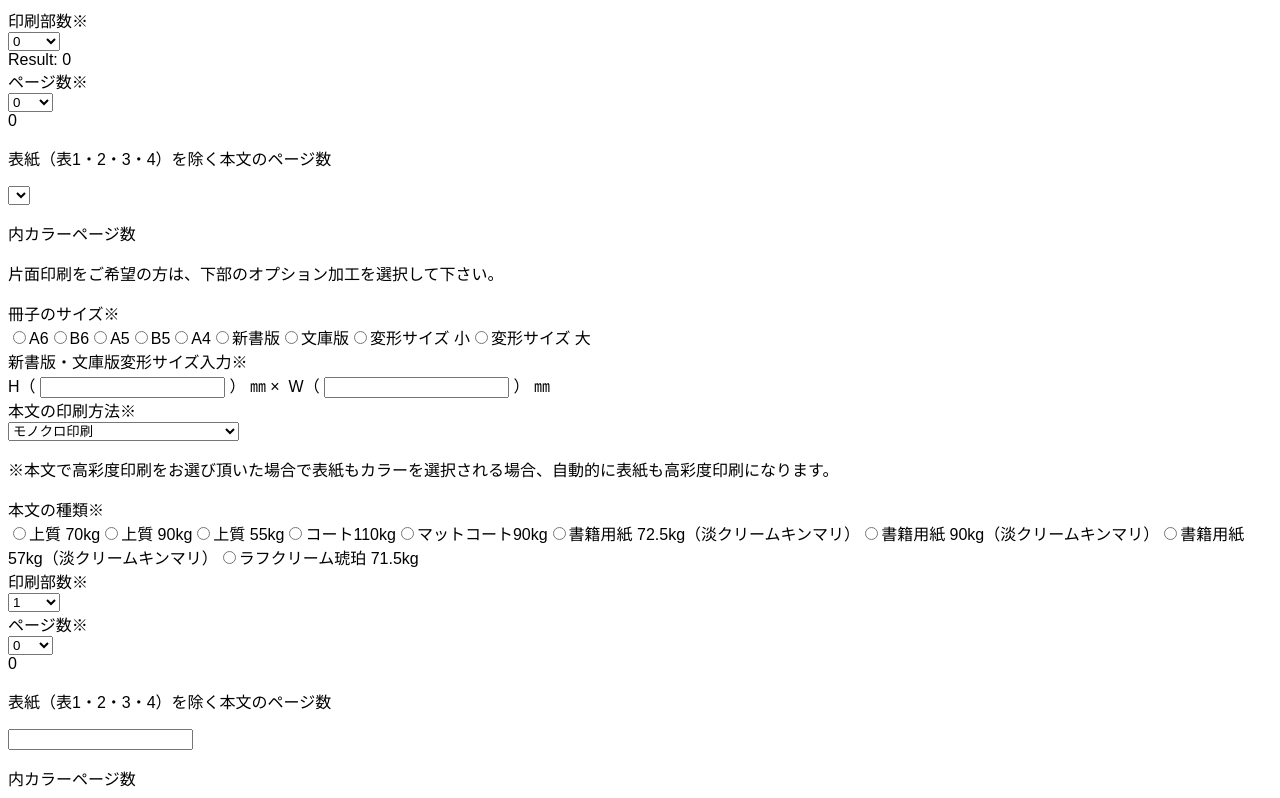
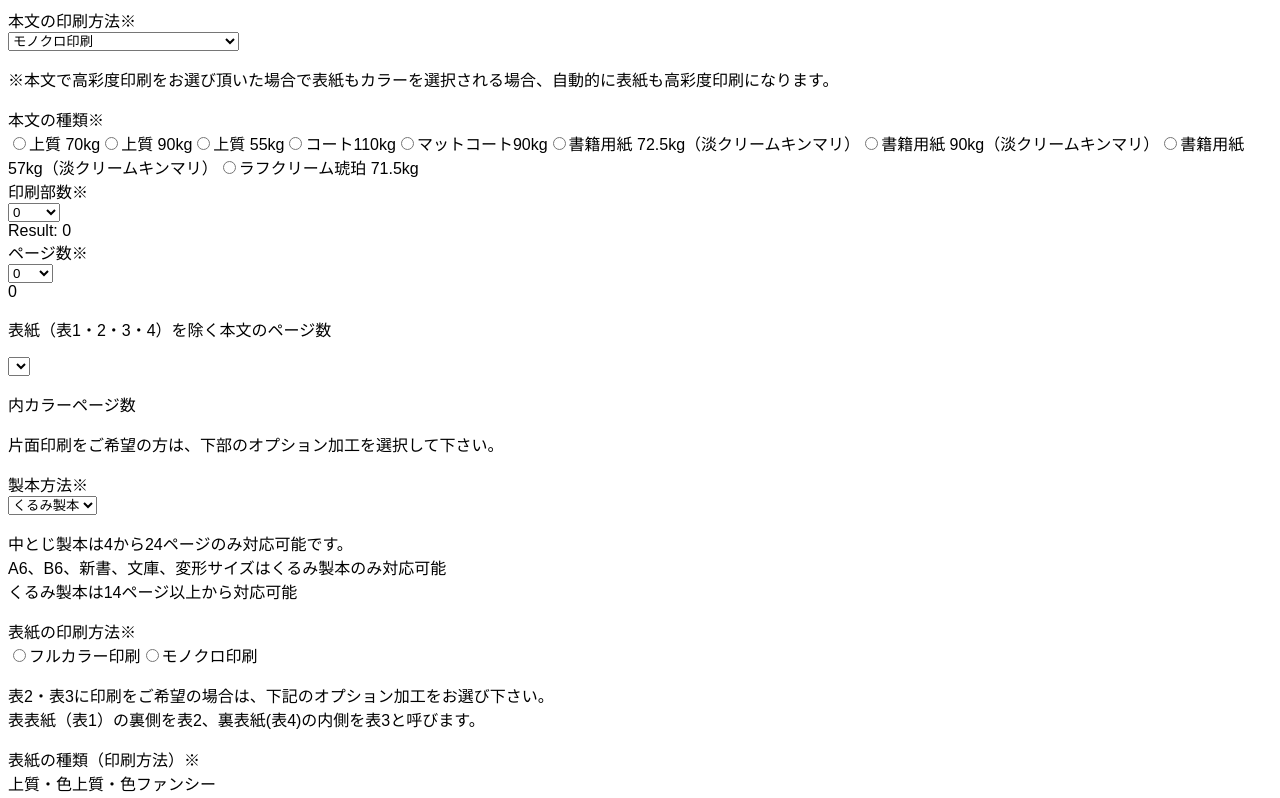
Before and after one commit to vivlio-kumihan/auto_calc, a React (Vite) app: page / in a window 1280 px wide. Shown: the top 798 px of the page. Built offline with nearby package versions, Linux system fonts and the light colour scheme.

Commit message:
fix print quantity, page count

```diff
--- a/src/components/AutoCalc.jsx
+++ b/src/components/AutoCalc.jsx
@@ -2,15 +2,28 @@ import { useReducer } from "react";
 
 import Example from './parts/Example.jsx'
 
-const handleReducer = (prev, { identifier, payload }) => {
+const handleRreducer = (prev, { item, payload }) => {
   const { name, value } = payload;
+  switch (item) {
+    case "printQuantity": return { ...prev, [name]: value };
+    case "pageCount": {
+      const maxColorPageCount = Math.floor(value / 2);
+      // const maxColorPageCount = Math.floor(value - 1);
+      const tmpArr = [];
+      for (let i = 1; i <= maxColorPageCount; i++) {
+        tmpArr.push(i);
+      }
+      return { ...prev, [name]: value, colorPageCountArr: tmpArr };
+    };
+    case "colorPageCount": return { ...prev, [name]: value };
+    default: throw new Error("error...");
+  }
 };
 
-const printQuantityArr = [1, 2, 3, 4, 5, 6, 7, 8, 9];
+const printQuantityArr = [0, 1, 2, 3, 4, 5, 6, 7, 8, 9];
 for (let i = 10; i <= 2000; i += 5) {
   printQuantityArr.push(i);
 }
-
 const pageCountArr = [0, 4, 8];
 for (let i = 10; i <= 500; i += 2) {
   pageCountArr.push(i);
@@ -18,84 +31,43 @@ for (let i = 10; i <= 500; i += 2) {
 
 const AutoCalc = () => {
   const initState = {
+    printQuantity: 0,
     pageCount: 0,
-    // colorPageCount: 0
+    colorPageCount: 0,
+    colorPageCountArr: [],
   };
-  const [state,  dispatch] = useReducer(handleReducer, initState);
-  const putedPrintQuantity = (e) => {
-    dispatch({ printQuantity: e.target.value });
+  const [state,  dispatch] = useReducer(handleRreducer, initState);
+  const handlePrintQuantity = (e) => {
+    dispatch({
+      item: "printQuantity",
+      payload: { name: e.target.name, value: e.target.value }
+    });
   };
-  const putedPageCount = (e) => {
-    dispatch({ pageCount: e.target.value });
+
+  const handlePageCount = (e) => {
+    dispatch({
+      item: "pageCount",
+      payload: { name: e.target.name, value: e.target.value }
+    });
   };
-  const putedCustomTrimSize = (e) => {
-    dispatch({ customTrimSize: e.target.value });
+  const handleColorPageCount = (e) => {
+    dispatch({
+      item: "colorPageCount",
+      payload: { name: e.target.name, value: e.target.value }
+    });
   };
+
   const dummyFunc = (e) => {
     dispatch({ dummyCount: e.target.value })
   };
 
   return (
     <>
-      <Example />
+      {/* <Example /> */}
       <div className="calc">
-        {/* 冊子のサイズ */}
-        <div className="calc__item-wrapper trim_size">
-          <div className="calc__entry">
-            冊子のサイズ<span>※</span>
-          </div>
-          <div className="calc__content-inner">
-            <label htmlFor="">
-              <input id="" type="radio" value="" onChange={dummyFunc} />
-              A6
-            </label>
-            <label htmlFor="">
-              <input id="" type="radio" value="" onChange={dummyFunc} />
-              B6
-            </label>
-            <label htmlFor="">
-              <input id="" type="radio" value="" onChange={dummyFunc} />
-              A5
-            </label>
-            <label htmlFor="">
-              <input id="" type="radio" value="" onChange={dummyFunc} />
-              B5
-            </label>
-            <label htmlFor="">
-              <input id="" type="radio" value="" onChange={dummyFunc} />
-              A4
-            </label>
-            <label htmlFor="">
-              <input id="" type="radio" value="" onChange={dummyFunc} />
-              新書版
-            </label>
-            <label htmlFor="">
-              <input id="" type="radio" value="" onChange={dummyFunc} />
-              文庫版
-            </label>
-            <label htmlFor="">
-              <input id="" type="radio" value="" onChange={dummyFunc} />
-              変形サイズ 小
-            </label>
-            <label htmlFor="">
-              <input id="" type="radio" value="" onChange={dummyFunc} />
-              変形サイズ 大
-            </label>
-          </div>
-        </div>
-        {/* 新書版・文庫版変形サイズ入力 */}
-        {/* 冊子サイズによって可変するテキストが入る */}
-        <div className="calc__item-wrapper custom_trim_size">
-          <div className="calc__entry">
-            新書版・文庫版変形サイズ入力<span>※</span>
-          </div>
-          <div className="calc__content-inner">
-            <label htmlFor="">
-              H（&nbsp;<input id="" type="number" name="" value="" onChange={dummyFunc} />&nbsp;）&nbsp;㎜&nbsp;×&nbsp;
-              W（&nbsp;<input id="" type="number" name="" value="" onChange={dummyFunc} />&nbsp;）&nbsp;㎜
-            </label>
-          </div>
-        </div>
+
+
+
         {/* 本文の印刷方法 */}
         {/* 方法によって可変するテキストが入る */}
         <div className="calc__item-wrapper text_printing_method">
@@ -165,26 +137,28 @@ const AutoCalc = () => {
             </label>
           </div>
         </div>
+
         {/* 印刷部数 */}
         <div className="calc__item-wrapper print_quantity">
           <div className="calc__entry">
             印刷部数<span>※</span>
           </div>
           <div className="calc__content-inner">
-            <select name="" id="" value={state.printQuantity} onChange={putedPrintQuantity}>
+            <select name="printQuantity" value={state.printQuantity} onChange={handlePrintQuantity}>
               { printQuantityArr.map((num) => { return <option key={num} value={num}>{num}</option> }) }
             </select>
-            <div className="result">{state.printQuantity}</div>
+            <div className="result">Result: {state.printQuantity}</div>
           </div>
         </div>
+
+        {/* ページ数 */}
         <div className="calc__item-wrapper page_count">
           <div className="calc__entry">
             ページ数<span>※</span>
           </div>
           <div className="calc__content-inner">
-            {/* ページ数 */}
             <label htmlFor="">
-              <select id="" value={state.pageCount} onChange={putedPageCount}>
+              <select name="pageCount" value={state.pageCount} onChange={handlePageCount}>
                 { pageCountArr.map((num) => { return <option key={num} value={num}>{num}</option> }) }
               </select>
             </label>
@@ -192,9 +166,10 @@ const AutoCalc = () => {
             <ul className="note">
               <li>表紙（表1・2・3・4）を除く本文のページ数</li>
             </ul>
-            {/* カラーページ数 */}
             <label htmlFor="">
-              <input type="number" id="" value="" onChange={dummyFunc} />
+              <select  name="colorPageCount" value={state.colorPageCount} onChange={handleColorPageCount}>
+                { state.colorPageCountArr.map((num) => { return <option key={num} value={num}>{num}</option> }) }
+              </select>
               <ul className="note">
                 <li>内カラーページ数</li>
               </ul>
@@ -204,6 +179,7 @@ const AutoCalc = () => {
             <li>片面印刷をご希望の方は、下部のオプション加工を選択して下さい。</li>
           </ul>
         </div>
+
         {/* 製本方法 */}
         <div className="calc__item-wrapper binding_method">
           <div className="calc__entry">
--- a/src/components/parts/Example.jsx
+++ b/src/components/parts/Example.jsx
@@ -3,100 +3,77 @@ import { useReducer } from "react";
 const handleRreducer = (prev, { item, payload }) => {
   const { name, value } = payload;
   switch (item) {
-    case "printQuantity": return { ...prev, [name]: value };
-    case "pageCount": {
-      const maxColorPageCount = Math.floor(value / 2);
-      // const maxColorPageCount = Math.floor(value - 1);
-      const tmpArr = [];
-      for (let i = 1; i <= maxColorPageCount; i++) {
-        tmpArr.push(i);
-      }
-      return { ...prev, [name]: value, colorPageCountArr: tmpArr };
-    };
-    case "colorPageCount": return { ...prev, [name]: value };
+    // // 済んだ分 start
+    // // 印刷部数
+    // case "printQuantity": return { ...prev, [name]: value };
+    // // ページ数
+    // case "pageCount": {
+    //   // 条件分岐が必要な箇所
+    //   const maxColorPageCount = Math.floor(value / 2);
+    //   // const maxColorPageCount = Math.floor(value - 1);
+    //   const tmpArr = [];
+    //   for (let i = 1; i <= maxColorPageCount; i++) {
+    //     tmpArr.push(i);
+    //   }
+    //   return { ...prev, [name]: value, colorPageCountArr: tmpArr };
+    // };
+    // // カラー・ページ数
+    // case "colorPageCount": return { ...prev, [name]: value };
+    // // 済んだ分 end
     default: throw new Error("error...");
   }
 };
 
-const printQuantityArr = [0, 1, 2, 3, 4, 5, 6, 7, 8, 9];
-for (let i = 10; i <= 2000; i += 5) {
-  printQuantityArr.push(i);
-}
-const pageCountArr = [0, 4, 8];
-for (let i = 10; i <= 500; i += 2) {
-  pageCountArr.push(i);
-}
+// // 済んだ分 start
+// // 印刷部数
+// const printQuantityArr = [0, 1, 2, 3, 4, 5, 6, 7, 8, 9];
+// for (let i = 10; i <= 2000; i += 5) {
+//   printQuantityArr.push(i);
+// }
+// // ページ数
+// const pageCountArr = [0, 4, 8];
+// for (let i = 10; i <= 500; i += 2) {
+//   pageCountArr.push(i);
+// }
+// // 済んだ分 end
 
 const Example = () => {
   const initState = {
-    printQuantity: 0,
-    pageCount: 0,
-    colorPageCount: 0,
-    colorPageCountArr: [],
+    // // 済んだ分 start
+    // // 済んだ分 end
   };
   const [state,  dispatch] = useReducer(handleRreducer, initState);
-  const handlePrintQuantity = (e) => {
-    dispatch({
-      item: "printQuantity",
-      payload: { name: e.target.name, value: e.target.value }
-    });
-  };
-  const handlePageCount = (e) => {
-    dispatch({
-      item: "pageCount",
-      payload: { name: e.target.name, value: e.target.value }
-    });
-  };
-  const handleColorPageCount = (e) => {
-    dispatch({
-      item: "colorPageCount",
-      payload: { name: e.target.name, value: e.target.value }
-    });
-  };
+  // // 済んだ分 start
+  // // 印刷部数
+  // // 済んだ分 end
 
   return (
     <>
       <div className="calc">
-        {/* 印刷部数 */}
-        <div className="calc__item-wrapper print_quantity">
+        {/* 冊子のサイズ */}
+        <div className="calc__item-wrapper trim_size">
           <div className="calc__entry">
-            印刷部数<span>※</span>
-          </div>
-          <div className="calc__content-inner">
-            <select name="printQuantity" value={state.printQuantity} onChange={handlePrintQuantity}>
-              { printQuantityArr.map((num) => { return <option key={num} value={num}>{num}</option> }) }
-            </select>
-            <div className="result">Result: {state.printQuantity}</div>
-          </div>
-        </div>
-        {/* ページ数 */}
-        <div className="calc__item-wrapper page_count">
-          <div className="calc__entry">
-            ページ数<span>※</span>
+            冊子のサイズ<span>※</span>
           </div>
           <div className="calc__content-inner">
             <label htmlFor="">
-              <select name="pageCount" value={state.pageCount} onChange={handlePageCount}>
-                { pageCountArr.map((num) => { return <option key={num} value={num}>{num}</option> }) }
-              </select>
-            </label>
-            <div className="result">{state.pageCount}</div>
-            <ul className="note">
-              <li>表紙（表1・2・3・4）を除く本文のページ数</li>
-            </ul>
-            {/* カラーページ数 */}
-            <label htmlFor="">
-              <select  name="colorPageCount" value={state.colorPageCount} onChange={handleColorPageCount}>
-                { state.colorPageCountArr.map((num) => { return <option key={num} value={num}>{num}</option> }) }
-              </select>
-              <ul className="note">
-                <li>内カラーページ数</li>
-              </ul>
+              <input id="" type="radio" value="" onChange={dummyFunc} />
+              A6
             </label>
           </div>
-          <ul className="note">
-            <li>片面印刷をご希望の方は、下部のオプション加工を選択して下さい。</li>
-          </ul>
+        </div>
+        {/* 新書版・文庫版変形サイズ入力 */}
+        {/* 冊子サイズによって可変するテキストが入る */}
+        <div className="calc__item-wrapper custom_trim_size">
+          <div className="calc__entry">
+            新書版・文庫版変形サイズ入力<span>※</span>
+          </div>
+          <div className="calc__content-inner">
+            <label htmlFor="">
+              H（&nbsp;<input id="" type="number" name="" value="" onChange={dummyFunc} />&nbsp;）&nbsp;㎜&nbsp;×&nbsp;
+              W（&nbsp;<input id="" type="number" name="" value="" onChange={dummyFunc} />&nbsp;）&nbsp;㎜
+            </label>
+          </div>
         </div>
       </div>
     </>
```
